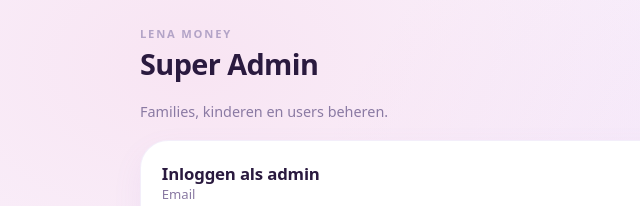
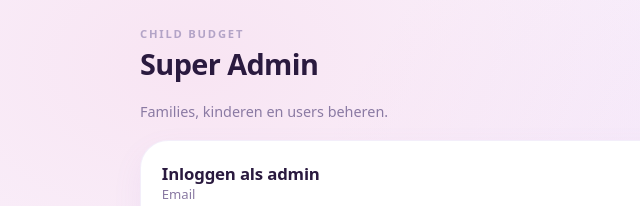
Before and after one commit to yoma/childbudget, a plain HTML site: page admin/super-admin.html in a window 1280 px wide. Shown: the top 206 px of the page, 0-640 px from the left. Drawn offline with nearby package versions, Linux system fonts and the light colour scheme.

Commit message:
Add files via upload

```diff
--- a/admin/super-admin.html
+++ b/admin/super-admin.html
@@ -12,7 +12,7 @@
     <main class="container">
       <header class="hero">
         <div class="hero-text">
-          <p class="eyebrow">Lena Money</p>
+          <p class="eyebrow">Child Budget</p>
           <h1>Super Admin</h1>
           <p class="hero-sub">Families, kinderen en users beheren.</p>
         </div>
--- a/assets/js/supabase-config.js
+++ b/assets/js/supabase-config.js
@@ -1,5 +1,5 @@
 window.__SUPABASE_CONFIG__ = {
-  appName: "lena_budget",
+  appName: "Child Budget",
   childName: "Lena",
   url: "https://ukwftzmdtgszrvrygroj.supabase.co",
   anonKey: "sb_publishable_XW5DOXR3gOG5Bd0pNa0PHw_ZoKoxGrc",
```
